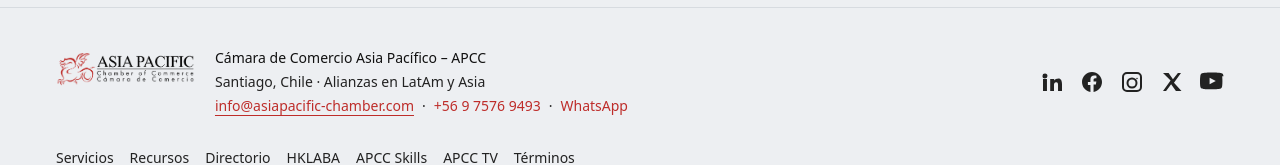
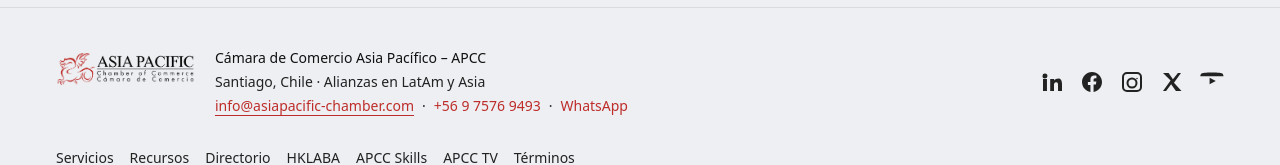
Before and after one commit to TronxGroup/APCC-Chamber, a Next.js app: page / in a window 1280 px wide. Shown: the part 3532-3697 px from the top of the page. Built offline with nearby package versions, Linux system fonts and the light colour scheme.

Commit message:
Update layout.tsx

```diff
--- a/app/layout.tsx
+++ b/app/layout.tsx
@@ -5,13 +5,16 @@ import Link from 'next/link';
 import Image from 'next/image';
 import '../styles/globals.css';
 
-// Header con hamburguesa (cliente)
+// Header (cliente) con menú hamburguesa
 import Header from '@/components/Header';
 
 export const metadata: Metadata = {
-  title: 'Cámara de Comercio Asia Pacífico – APCC',
+  metadataBase: new URL('https://asiapacific-chamber.com'),
+  title: {
+    default: 'Cámara de Comercio Asia Pacífico – APCC',
+    template: '%s | Cámara de Comercio Asia Pacífico – APCC',
+  },
   description: 'Membresías, eventos, misiones comerciales y recursos.',
-  metadataBase: new URL('https://asiapacific-chamber.com'),
   icons: { icon: '/apcc_favicon.png' },
 };
 
@@ -149,7 +152,7 @@ export default function RootLayout({ children }: { children: React.ReactNode })
                   title="YouTube"
                 >
                   <svg width="24" height="24" viewBox="0 0 24 24" fill="currentColor" aria-hidden>
-                    <path d="M23.5 6.2s-.2-1.7-.8-2.4c-.8-.8-1.7-.8-2.1-.9C16.8 2.6 12 2.6 12 2.6h-.1s-4.8 0-8.6.3c-.5.1-1.4.1-2.2.9-.6.6-.8 2.4-.8 2.4S0 8.1 0 10v1.9c0 1.9.2 3.8.2 3.8s.2 1.7.8 2.4c.8.8 1.9.8 2.4.9 1.7.2 7.2.3 7.2.3s4.8 0 8.6-.3c.5-.1 1.4-.1 2.2-.9.6-.6.8-2.4.8-2.4s.2-1.9.2-3.8V10c0-1.9-.2-3.8-.2-3.8ZM9.6 14.3V7.7l6.2 3.3-6.2 3.3Z"/>
+                    <path d="M23.5 6.2s-.2-1.7-.8-2.4c-.8-.8-1.7-.8-2.1-.9C16.8 2.6 12 2.6 12 2.6h-.1s-4.8 0-8.6.3c-.5.1-1.4.1-2.2.9-.6.6-.8 2.4-.8 2.4s.2 1.9.2 3.8V10c0-1.9-.2-3.8-.2-3.8ZM9.6 14.3V7.7l6.2 3.3-6.2 3.3Z"/>
                   </svg>
                 </a>
               </div>
```
